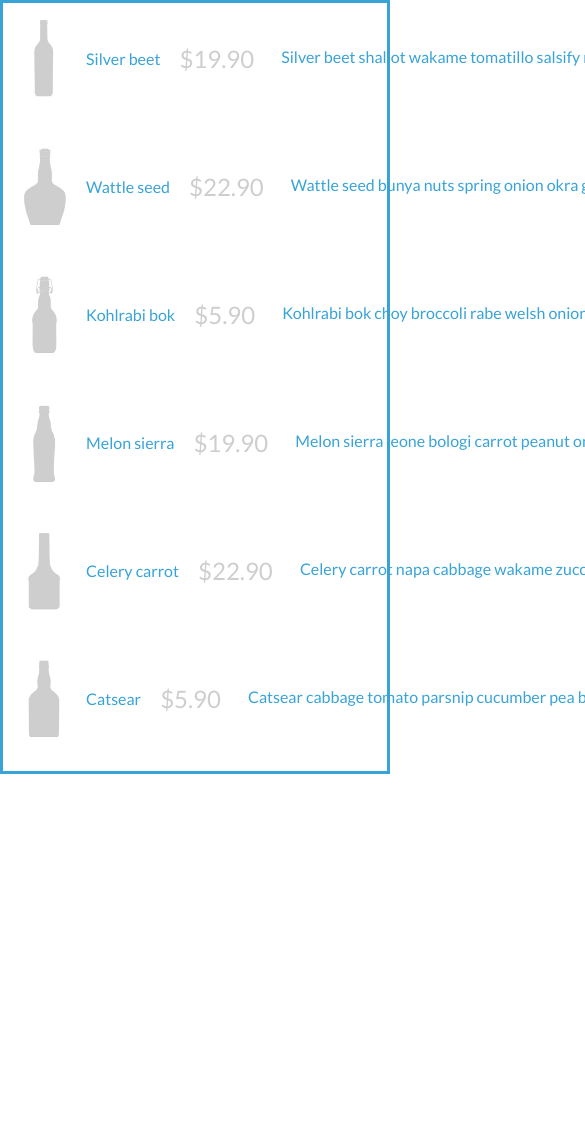
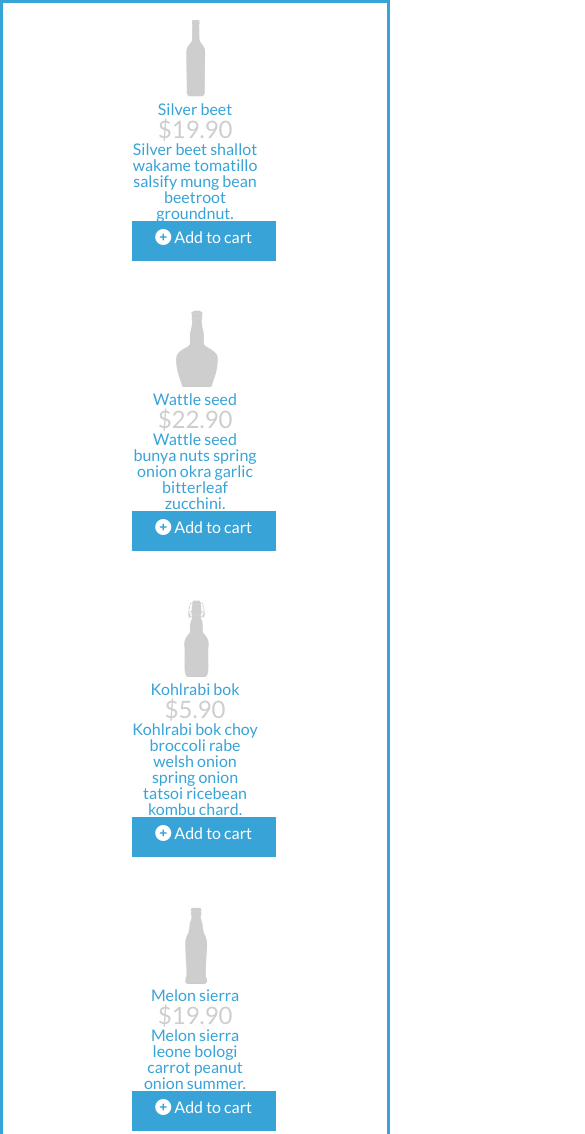
Before and after one commit to jacklynlee31/2.1-beer-layout, a plain HTML site: page 2.1-beer-layout/index.html in a window 390 px wide. Shown: the top 1134 px of the page, 585 px wide, since content can reach past the window. Before the commit the page ends 844 px from the top, so only its background shows below. Drawn offline with nearby package versions, Linux system fonts and the light colour scheme.

Commit message:
Still working on the alignment of items in the responsive view.

```diff
--- a/2.1-beer-layout/index.html
+++ b/2.1-beer-layout/index.html
@@ -15,8 +15,8 @@
 	<div class="beer">
 		<img src="images/beer1.jpg" alt="beer">
 		<h2>Silver beet</h2>
-		<p>
-			<span>$19.90</span>
+		<span>$19.90</span>
+		<p class="text">
 			Silver beet shallot wakame tomatillo salsify mung bean beetroot groundnut.
 		</p>
 		<div class="button">
@@ -29,8 +29,8 @@
 	 <div class="beer">
 		<img src="images/beer2.jpg" alt="beer">
 		<h2>Wattle seed</h2>
-		<p>
-			<span>$22.90</span>
+		<span>$22.90</span>
+			<p class="text">
 			Wattle seed bunya nuts spring onion okra garlic bitterleaf zucchini.
 		</p>
 		<div class="button">
@@ -43,8 +43,8 @@
 	<div class="beer">
 		<img src="images/beer3.jpg" alt="beer">
 		<h2>Kohlrabi bok</h2>
-		<p>
 			<span>$5.90</span>
+		<p class="text">
 			Kohlrabi bok choy broccoli rabe welsh onion spring onion tatsoi ricebean kombu chard.
 		</p>
 		<div class="button">
@@ -60,8 +60,8 @@
 	<div class="beer">
 		<img src="images/beer4.jpg" alt="beer">
 		<h2>Melon sierra</h2>
-		<p>
 			<span>$19.90</span>
+		<p class="text">
 			Melon sierra leone bologi carrot peanut onion summer.
 		</p>
 		<div class="button">
@@ -74,8 +74,8 @@
 	 <div class="beer">
 		<img src="images/beer5.jpg" alt="beer">
 		<h2>Celery carrot</h2>
-		<p>
 			<span>$22.90</span>
+		<p class="text">
 			Celery carrot napa cabbage wakame zucchini celery chard beetroot.
 		</p>
 		<div class="button">
@@ -88,8 +88,8 @@
 	<div class="beer">
 		<img src="images/beer6.jpg" alt="beer">
 		<h2>Catsear</h2>
-		<p>
 			<span>$5.90</span>
+		<p class="text">
 			Catsear cabbage tomato parsnip cucumber pea brussels sprout springs.
 		</p>
 		<div class="button">
--- a/2.1-beer-layout/style.css
+++ b/2.1-beer-layout/style.css
@@ -53,16 +53,16 @@ a {
 	padding-top: .5em;
 }
 
-@media (max-width: 1024px) {
+@media (max-width: 1024px) and (min-width: 461px) {
 
 div {
 	font-family: 'Lato', sans-serif;
-	white-space: nowrap;
-	text-align: center;
 }
 .beer {
 	display: block;
 	margin: 0;
+	width:60em;
+	text-align: left;
 }
 img {
 	vertical-align: middle;
@@ -75,8 +75,14 @@ h2 {
 }
 span {
 	display: inline-block;
+	padding-right: 1em;
 	vertical-align: middle;
-	padding-right: 1em;
+}
+
+.text {
+	display: inline-block;
+	width:25em;
+	vertical-align: middle;
 }
 p {
 	display: inline-block;
@@ -92,7 +98,41 @@ p {
 	vertical-align: middle;
 }
 .button2 {
-	color:white;
-	vertical-align:middle;
+	vertical-align: middle;
+}
+a {
+	vertical-align: middle;
 }
 }
+@media (max-width: 460px) {
+div {
+	font-family: 'Lato', sans-serif;
+	text-align: center;
+}
+.beer {
+	display: block;
+	margin: auto;
+}
+img {
+	text-align: center;
+}
+
+h2 {
+	display: block;
+}
+span {
+	display: block;
+	margin: auto;
+}
+p {
+	display: block;
+	margin: auto;
+}
+.button {
+	background-color: #38A3D7;
+	text-align: center;
+	display: block;
+	height:2.5em;
+	width:9em;
+}
+}
```
